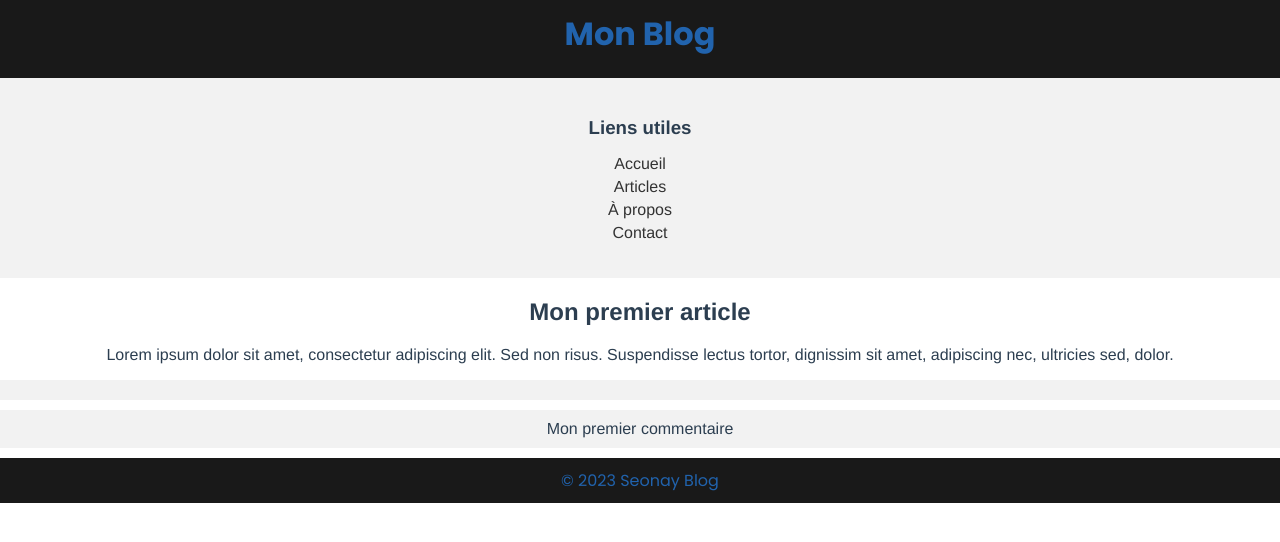
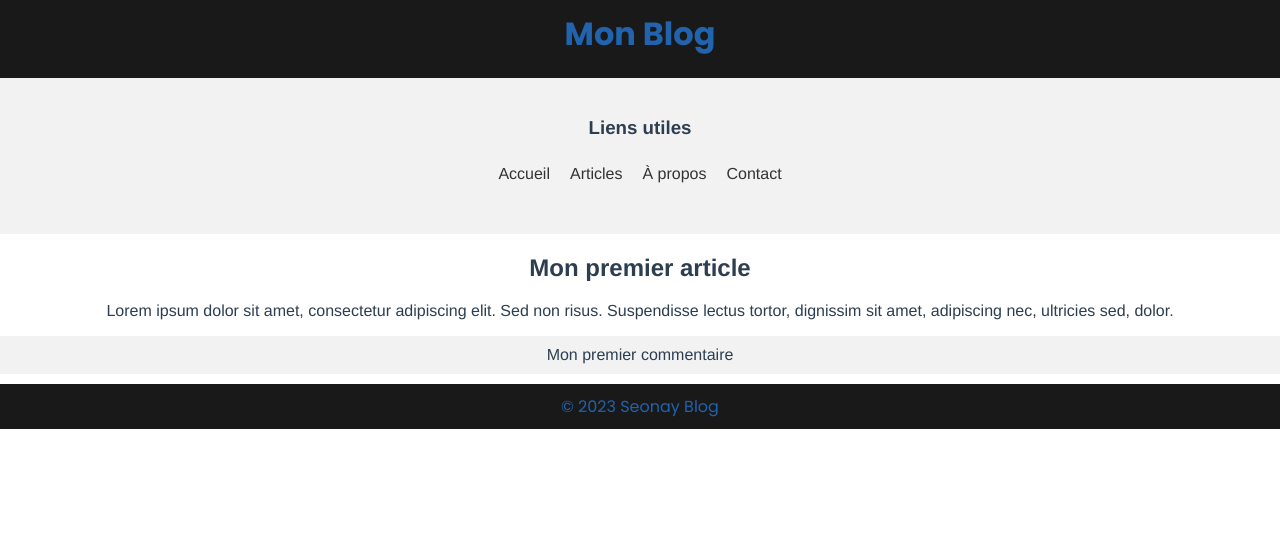
Before and after one commit to D-Seonay/ProjetBlog, a Vue app: page / in a window 1280 px wide. Shown: the top 542 px of the page. Built offline with nearby package versions, Linux system fonts and the light colour scheme.

Commit message:
Remove CommentComponent and update SidebarComponent styles

```diff
--- a/src/App.vue
+++ b/src/App.vue
@@ -4,8 +4,6 @@
   <SidebarComponent />
 
   <ArticleComponent :article="currentArticle" />
-
-  <CommentComponent :comment="currentCommentaire" />
 
   <FooterComponent />
 </template>
@@ -15,7 +13,6 @@ import HeaderComponent from './components/HeaderComponent.vue'
 import FooterComponent from './components/FooterComponent.vue'
 import ArticleComponent from './components/ArticleComponent.vue'
 import SidebarComponent from './components/SidebarComponent.vue'
-import CommentComponent from './components/CommentComponent.vue'
 
 export default {
   name: 'ParentComponent',
@@ -24,15 +21,15 @@ export default {
     SidebarComponent,
     FooterComponent,
     ArticleComponent,
-    CommentComponent,
 },
   data() {
     return {
       currentArticle: {
         title: 'Mon premier article',
-        content: 'Lorem ipsum dolor sit amet, consectetur adipiscing elit. Sed non risus. Suspendisse lectus tortor, dignissim sit amet, adipiscing nec, ultricies sed, dolor.'
+        content: 'Lorem ipsum dolor sit amet, consectetur adipiscing elit. Sed non risus. Suspendisse lectus tortor, dignissim sit amet, adipiscing nec, ultricies sed, dolor.',
+        comment: 'Mon premier commentaire'
       },
-      currentCommentaire: 'Mon premier commentaire'
+
     }
   }
 }
--- a/src/components/SidebarComponent.vue
+++ b/src/components/SidebarComponent.vue
@@ -27,17 +27,27 @@ h3 {
 }
 
 ul {
-  list-style-type: none;
-  padding: 0;
+    display: flex;
+    flex-direction: row;
+    flex-wrap: wrap;
+    align-items: center;
+
+    justify-content: center;
+    list-style-type: none;
+    padding: 0;
 }
 
 li {
-  margin-bottom: 5px;
+    display: flex;
+    flex-direction: row;
+    flex-wrap: wrap;
+    margin-bottom: 5px;
 }
 
 a {
   text-decoration: none;
   color: #333;
+  margin: 10px;
 }
 
 a:hover {
```
